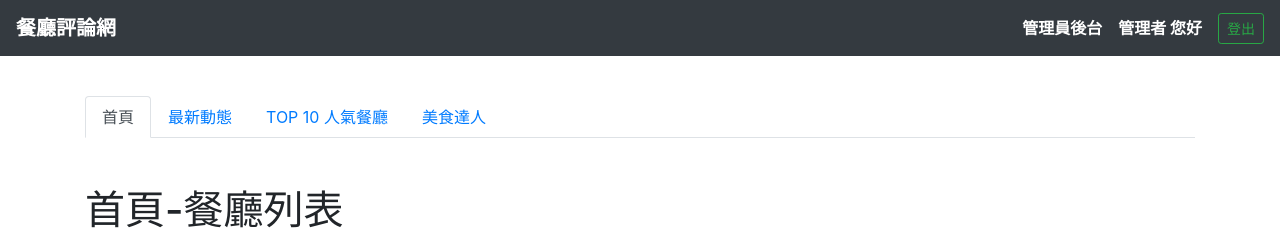
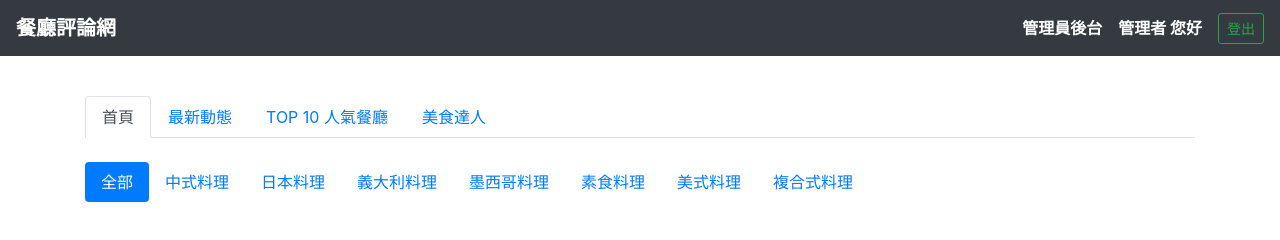
Before and after one commit to wert723jim/forum-front-end-vue, a Vue app: page /#/restaurants in a window 1280 px wide. Both pictures are taken after a click on the link "Alvis Morar12345453". Shown: the top 240 px of the page. Built offline with nearby package versions, Linux system fonts and the light colour scheme; grey boxes are pictures that could not be loaded.

Commit message:
Adding components: NavPills&Pagination into view: Restaurants

```diff
--- /dev/null
+++ b/src/components/RestaurantsNavPills.vue
@@ -0,0 +1,36 @@
+<template>
+  <ul class="nav nav-pills mb-4">
+    <li class="nav-item">
+      <router-link
+        class="nav-link"
+        :to="{ name: 'restaurants' }"
+      >
+        全部
+      </router-link>
+    </li>
+
+    <li
+      v-for="category in categories"
+      :key="category.id"
+      class="nav-item"
+    >
+      <router-link
+        class="nav-link"
+        :to="{ name: 'restaurants', query: { categoryId: category.id } }"
+      >
+        {{ category.name }}
+      </router-link>
+    </li>
+  </ul>
+</template>
+
+<script>
+export default {
+  props: {
+    categories: {
+      type: Array,
+      required: true
+    }
+  }
+}
+</script>
--- /dev/null
+++ b/src/components/RestaurantsPagination.vue
@@ -0,0 +1,83 @@
+<template>
+  <nav aria-label="Page navigation example">
+    <ul class="pagination">
+      <!-- 前一頁 previousPage -->
+      <li class="page-item">
+        <a
+          class="page-link"
+          aria-label="Previous"
+          href="#"
+        >
+          <span aria-hidden="true">&laquo;</span>
+        </a>
+      </li>
+
+      <li
+        :class="['page-item',{active: currentPage === page}]"
+        v-for="page in totalPage"
+        :key="page"
+      >
+        <router-link
+          class="page-link"
+          :to="{name: 'restautants', query:{categoryId, page}}"
+        >
+          {{page}}
+        </router-link>
+      </li>
+      <!-- <li class="page-item">
+        <a
+          class="page-link"
+          href="#"
+        >
+          2
+        </a>
+      </li>
+      <li class="page-item">
+        <a
+          class="page-link"
+          href="#"
+        >
+          3
+        </a>
+      </li> -->
+
+      <!-- 後一頁 nextPage -->
+      <li class="page-item">
+        <a
+          class="page-link"
+          aria-label="Next"
+          href="#"
+        >
+          <span aria-hidden="true">&raquo;</span>
+        </a>
+      </li>
+    </ul>
+  </nav>
+</template>
+
+<script>
+export default {
+  props: {
+    categoryId: {
+      type: [Number, String],
+      default: ''
+    },
+    currentPage: {
+      type: Number,
+      default: 1
+    },
+    totalPage: {
+      type: Array,
+      required: true
+    },
+    previousPage: {
+      type: Number,
+      required: true
+    },
+    nextPage: {
+      type: Number,
+      required: true
+    }
+  }
+}
+</script>
--- a/src/views/Restaurants.vue
+++ b/src/views/Restaurants.vue
@@ -3,6 +3,7 @@
     <!-- 使用 NavTabs 元件 -->
     <NavTabs />
     <!-- NavPills -->
+    <RestaurantsNavPills :categories="categories"/>
     <h1 class="mt-5">
       首頁-餐廳列表
     </h1>
@@ -15,12 +16,21 @@
       />
     </div>
     <!-- RestaurantPagination -->
+    <RestaurantsPagination
+      :category-id="categoryId"
+      :current-page="currentPage"
+      :total-page="totalPage"
+      :previous-page="previousPage"
+      :next-page="nextPage"
+    />
   </div>
 </template>
 
 <script>
 import NavTabs from '../components/NavTabs.vue'
 import RestaurantCard from '../components/RestaurantCard.vue'
+import RestaurantsNavPills from '../components/RestaurantsNavPills.vue'
+import RestaurantsPagination from '../components/RestaurantsPagination.vue'
 
 const dummyData = {
     "restaurants": [
@@ -296,7 +306,9 @@ const dummyData = {
 export default {
   components: {
     NavTabs,
-    RestaurantCard
+    RestaurantCard,
+    RestaurantsNavPills,
+    RestaurantsPagination
   },
   data () {
     return {
```
